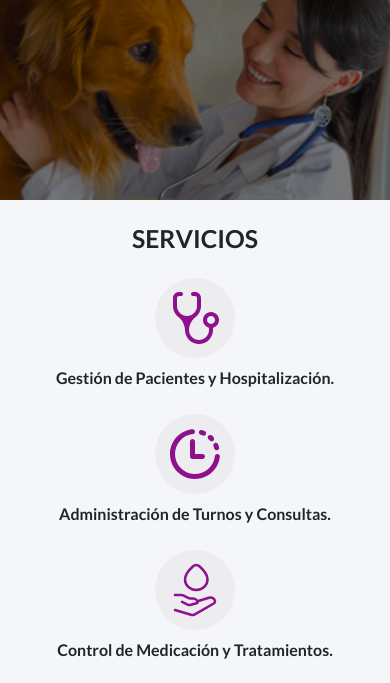
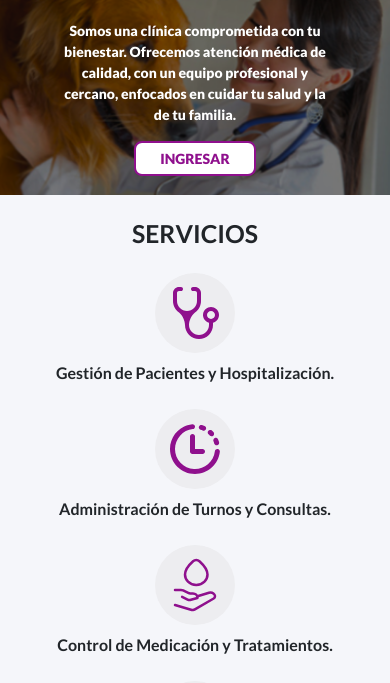
Before and after one commit to jonapadin/TrabajoFinalDeCursoFIP, a website built with Vite: page index.html in a window 390 px wide. Shown: the part 83-766 px from the top of the page. Built offline with nearby package versions, Linux system fonts and the light colour scheme.

Commit message:
banner terminado

```diff
--- a/index.html
+++ b/index.html
@@ -33,9 +33,20 @@
     </header>
     <main>
       <!-- aca mari hace el contenido -->
-       <section>
-          <img  src="/public/assets/banner-mobile.png" alt="movil" >
-       </section>
+      <section class="banner-container text-white">
+  <img src="/public/assets/banner-mobile.png" class="banner-image" alt="movil">
+
+  <div class="banner-parrafo">
+    <p class="lato extrabold">
+      Somos una clínica comprometida con tu bienestar. Ofrecemos atención médica de
+      calidad, con un equipo profesional y cercano, enfocados en cuidar tu salud y la
+      de tu familia.
+    </p>
+    <button type="button" class="btn-outline-secondary custom-color lato extrabold">
+      INGRESAR
+    </button>
+  </div>
+</section>
 
         <!-- aca jona -->
          <section>
--- a/src/style.css
+++ b/src/style.css
@@ -28,6 +28,7 @@ body {
 @media screen and (max-width: 600px) {
 
 
+
 /**header and footer*/
 header {
  background-color:#8F108D;
@@ -49,6 +50,86 @@ header {
 .boton-lupa{
   position: absolute;
 }
+.banner-container {
+    position: relative;
+    text-align: center;
+  }
+
+  .banner-image {
+    width: 100%;
+    height: auto;
+
+  }
+
+  .banner-parrafo {
+    position: absolute;
+    top: 50%;
+    left: 50%;
+    transform: translate(-50%, -50%);
+    padding: 15px;
+    width: 90vw;
+    max-width: 300px;
+
+  }
+
+  .lato {
+    font-family: 'Lato', sans-serif;
+    font-size: 14px;
+  }
+
+  .extrabold {
+    font-weight: 900;
+  }
+
+  .btn-outline-secondary.custom-color {
+    color: #8F108D;
+    font-size: 14px;
+    border: 2px solid #8F108D;
+    background-color: white;
+    margin-top: 1px;
+    padding: 10px 30px;
+    width: 45%;
+    height:35px;
+    border-radius: 8px;
+     display: flex;
+    justify-content: center;
+    align-items: center;
+    margin: 0 auto;
+
+
+
+  }
+
+  .btn-outline-secondary.custom-color:hover,
+  .btn-outline-secondary.custom-color:focus {
+    color: white;
+    background-color: #8F108D;
+    border-color: #8F108D;
+  }
+
+
+  .contenedor-tarjetas {
+    display: grid;
+    grid-template-columns: repeat(1, 1fr);
+    gap: 1.8rem;
+    align-self: center;
+     justify-self: center;
+  }
+  .tarjeta {
+    display: flex;
+    align-items: center;
+    justify-content: space-between;
+    gap: 20px;
+    max-width: 372px;
+    max-height: 170px;
+    background: linear-gradient(#8F108D, #A712CD);
+    padding: 5px;
+    border-radius: 6px;
+    color: white;
+    box-sizing: border-box;
+  }
+
+
 
 
 
```
